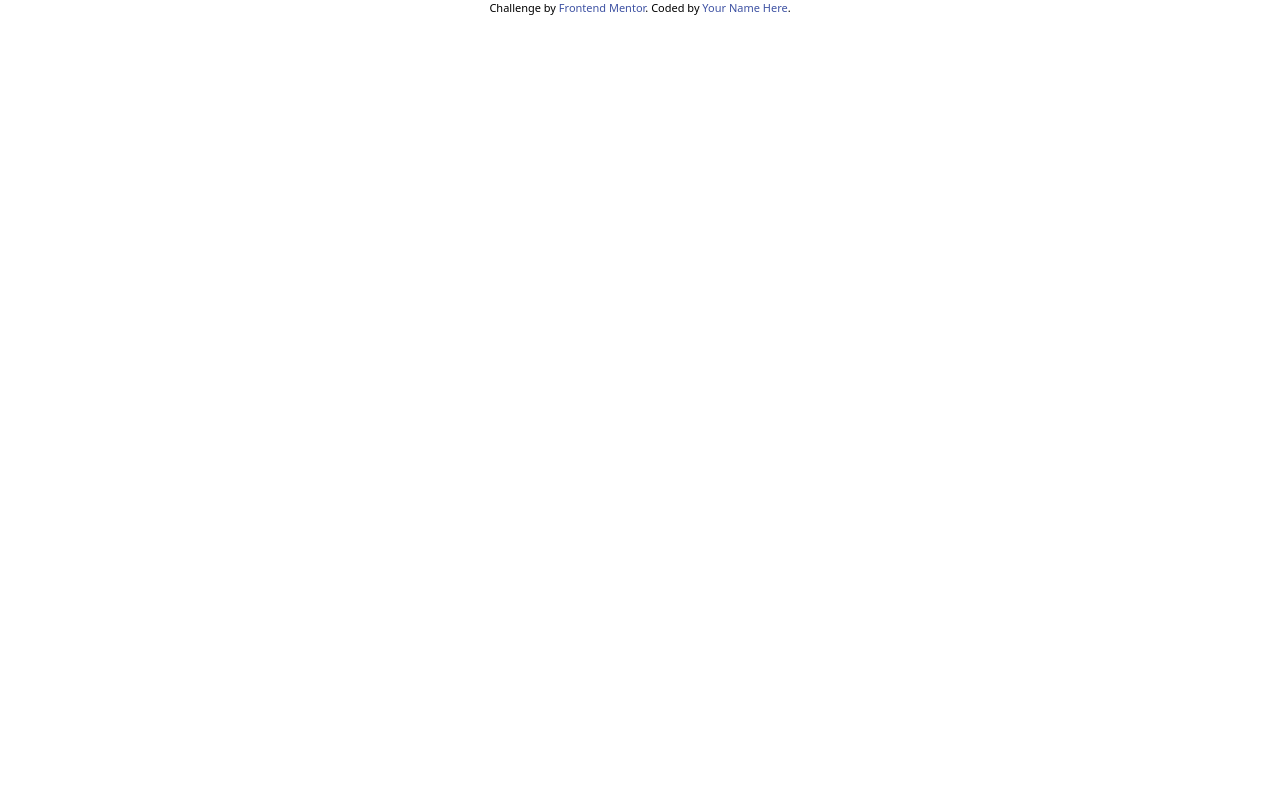
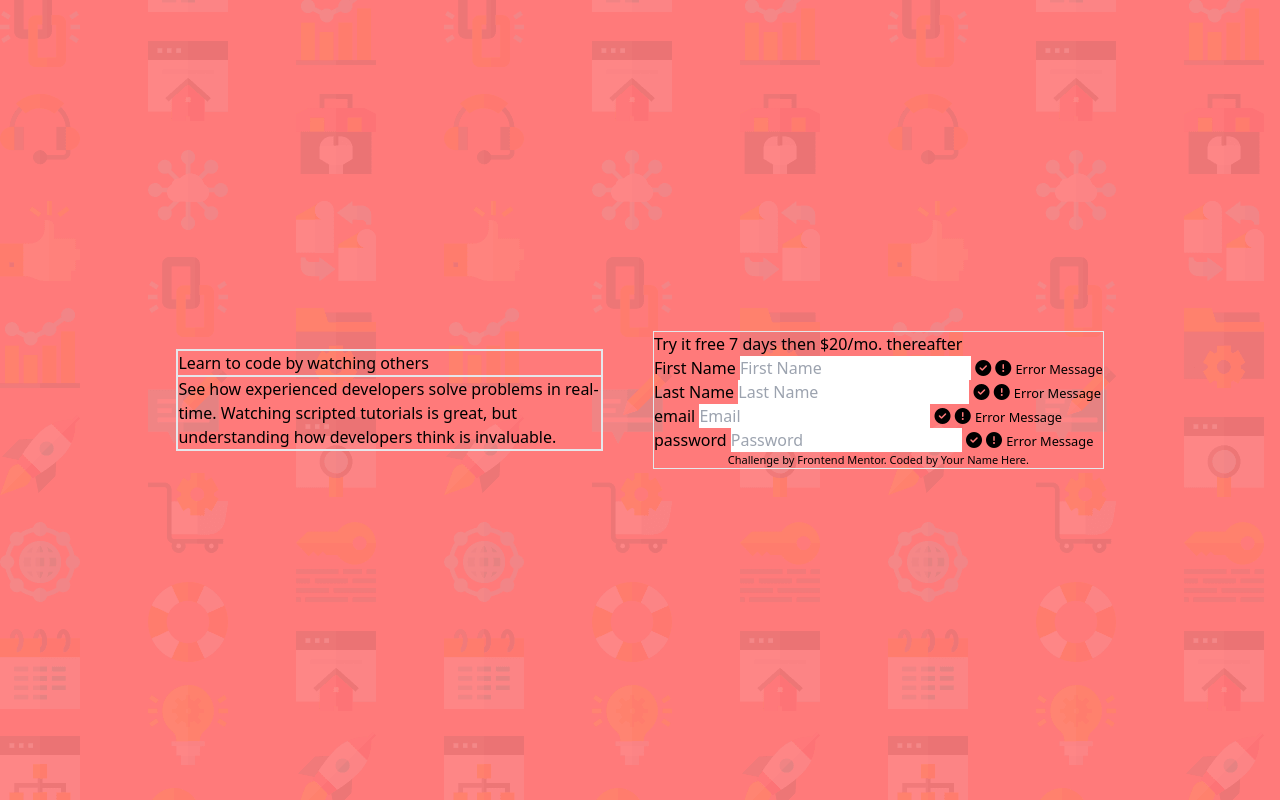
Before and after one commit to ibra-san/intro-component-with-signup-form-master, a website: page src/index.html in a window 1280 px wide. Drawn offline with Linux system fonts and the light colour scheme.

Commit message:
10% of the challenge completed

```diff
--- /dev/null
+++ b/src/betterthantailwind.css
@@ -0,0 +1,4 @@
+body {
+    background-color: hsl(0, 100%, 74%) ;
+    background-image: url("../images/bg-intro-desktop.png");
+}
--- a/src/index.html
+++ b/src/index.html
@@ -6,15 +6,60 @@
   <meta name="viewport" content="width=device-width, initial-scale=1.0">
   <link href="/dist/output.css" rel="stylesheet">
   <link rel="icon" type="image/png" sizes="32x32" href="./images/favicon-32x32.png">
+  <script src="https://kit.fontawesome.com/000417e876.js" crossorigin="anonymous"></script>
+  <link rel="stylesheet" href="betterthantailwind.css">
   <title>Frontend Mentor | Intro component with sign up form</title>
-  <style>
-    .attribution a {
-      color: hsl(228, 45%, 44%);
-    }
-  </style>
 </head>
 
-<body>
+<body class="bg-fixed flex flex-row justify-center items-center min-h-screen gap-[50px]" >
+
+  <div class="section1 w-1/3 border">
+    <h1 class="title border" >Learn to code by watching others</h1>
+    <p class="main_text border">See how experienced developers solve problems in real-time. Watching scripted tutorials is great,
+    but understanding how developers think is invaluable.</p>
+  </div>
+
+  <div class="section2 border min-w-3/4">
+
+    <div class="offer">
+      Try it free 7 days then $20/mo. thereafter
+    </div>
+
+    <form action="" class="form" id="form">
+      <div class="form_control">
+        <label for="first_name">First Name</label>
+        <input type="text" placeholder="First Name">
+        <i class="fa-solid fa-circle-check"></i>
+        <i class="fa-solid fa-circle-exclamation"></i>
+        <small>Error Message</small>
+      </div>
+
+      <div class="form_control">
+        <label for="last_name">Last Name</label>
+        <input type="text" placeholder="Last Name">
+        <i class="fa-solid fa-circle-check"></i>
+        <i class="fa-solid fa-circle-exclamation"></i>
+        <small>Error Message</small>
+      </div>
+
+      <div class="form_control">
+        <label for="email">email</label>
+        <input type="email" placeholder="Email">
+        <i class="fa-solid fa-circle-check"></i>
+        <i class="fa-solid fa-circle-exclamation"></i>
+        <small>Error Message</small>
+      </div>
+
+      <div class="form_control">
+        <label for="password">password</label>
+        <input type="password" placeholder="Password">
+        <i class="fa-solid fa-circle-check"></i>
+        <i class="fa-solid fa-circle-exclamation"></i>
+        <small>Error Message</small>
+      </div>
+
+
+    </form>
 
     <footer>
       <p class="attribution text-[11px] text-center ">
@@ -22,6 +67,8 @@
         Coded by <a class="color-[#3e52a3]" href="#">Your Name Here</a>.
       </p>
     </footer>
+
+  </div>
 </body>
 
 </html>
```
Also changed, not shown: dist/output.css. Lines whose indentation alone changed are shown as unchanged.
